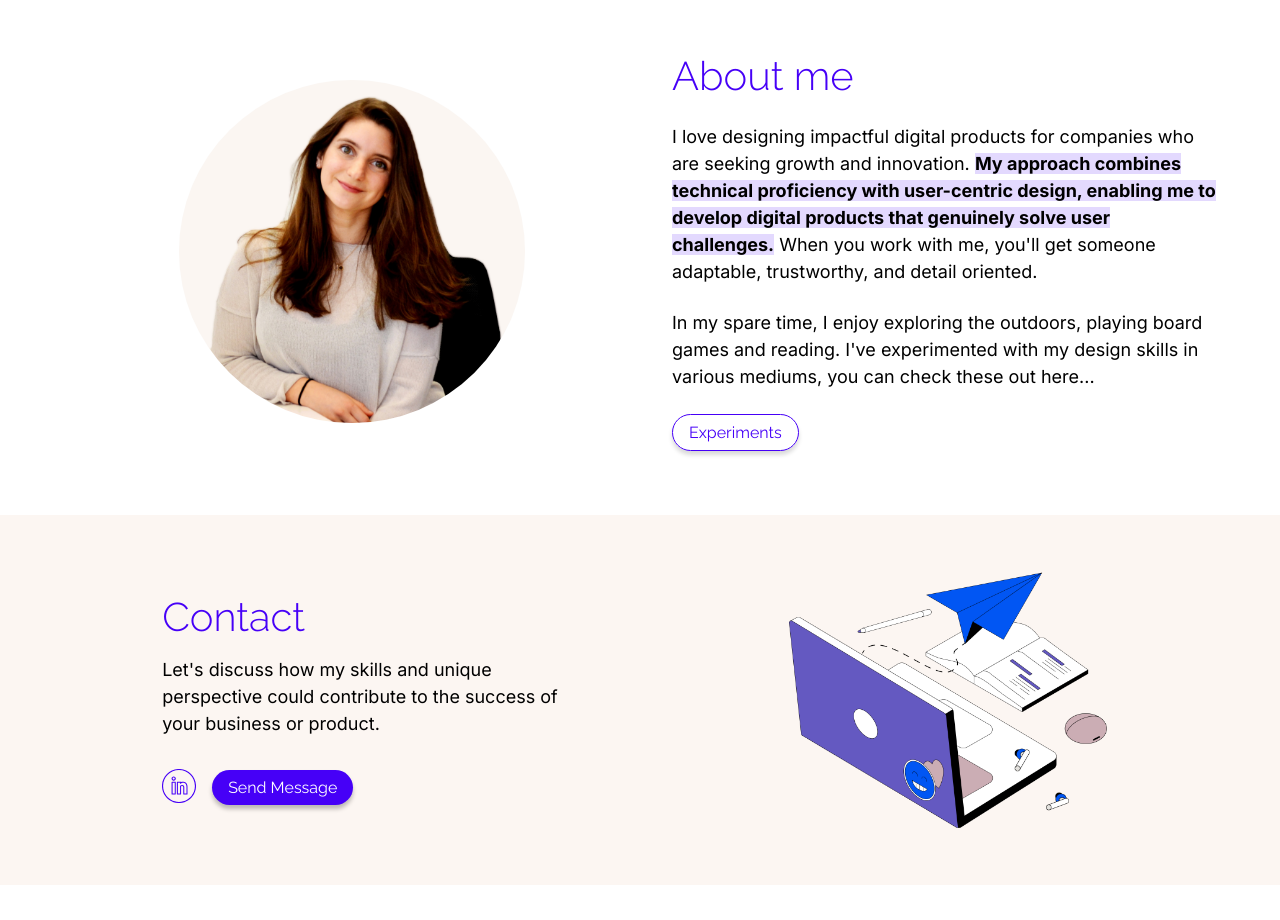
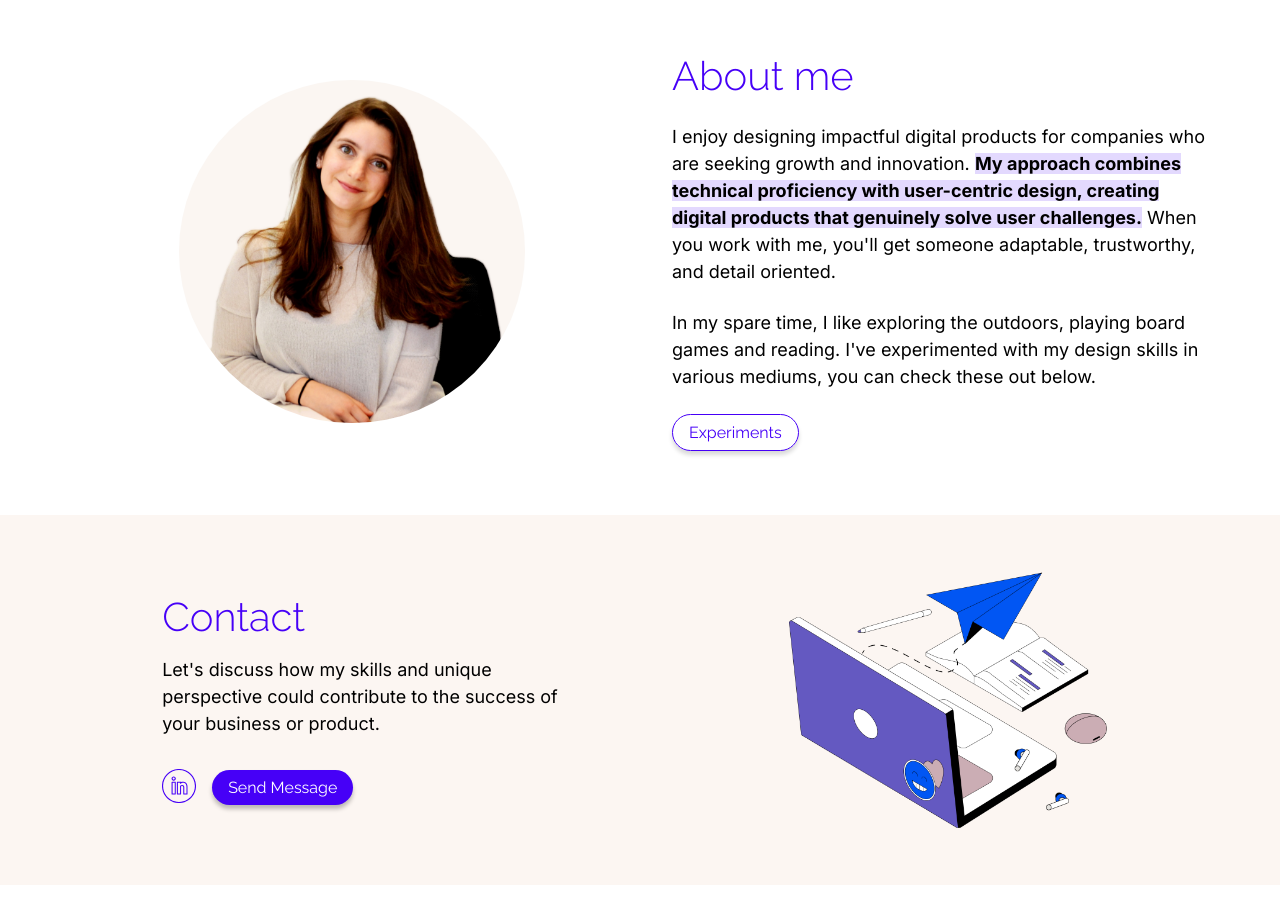
Before and after one commit to nataliejade9/personal-website, a Next.js app: page / in a window 1280 px wide. Shown: the part 2000-2920 px from the top of the page. Built offline with nearby package versions, Linux system fonts and the light colour scheme.

Commit message:
Edit to About me

```diff
--- a/src/app/page.js
+++ b/src/app/page.js
@@ -55,8 +55,8 @@ export default function Home() {
             </div>
             <div className={styles.containerRight}>
               <h2>About me</h2>
-              <p>I love designing impactful digital products for companies who are seeking growth and innovation. <span className={styles.boldText}> My approach combines technical proficiency with user-centric design, enabling me to develop digital products that genuinely solve user challenges.</span> When you work with me, you'll get someone adaptable, trustworthy, and detail oriented.</p>
-              <p>In my spare time, I enjoy exploring the outdoors, playing board games and reading. I've experimented with my design skills in various mediums, you can check these out here...</p>
+              <p>I enjoy designing impactful digital products for companies who are seeking growth and innovation. <span className={styles.boldText}> My approach combines technical proficiency with user-centric design, creating digital products that genuinely solve user challenges.</span> When you work with me, you'll get someone adaptable, trustworthy, and detail oriented.</p>
+              <p>In my spare time, I like exploring the outdoors, playing board games and reading. I've experimented with my design skills in various mediums, you can check these out below.</p>
               <div><Button type="Secondary" label="Experiments" href="/experiments"/></div>
             </div>
         </div>
```
